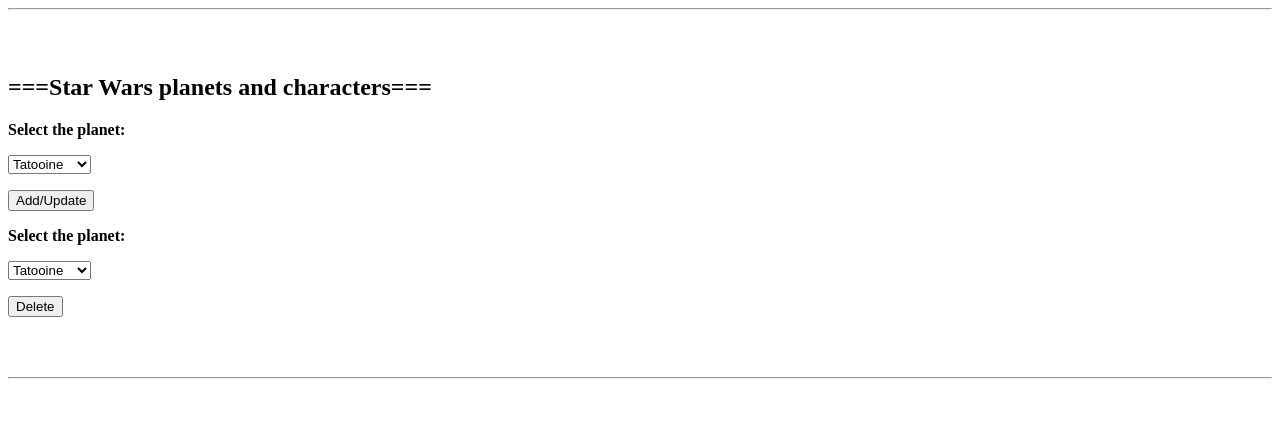
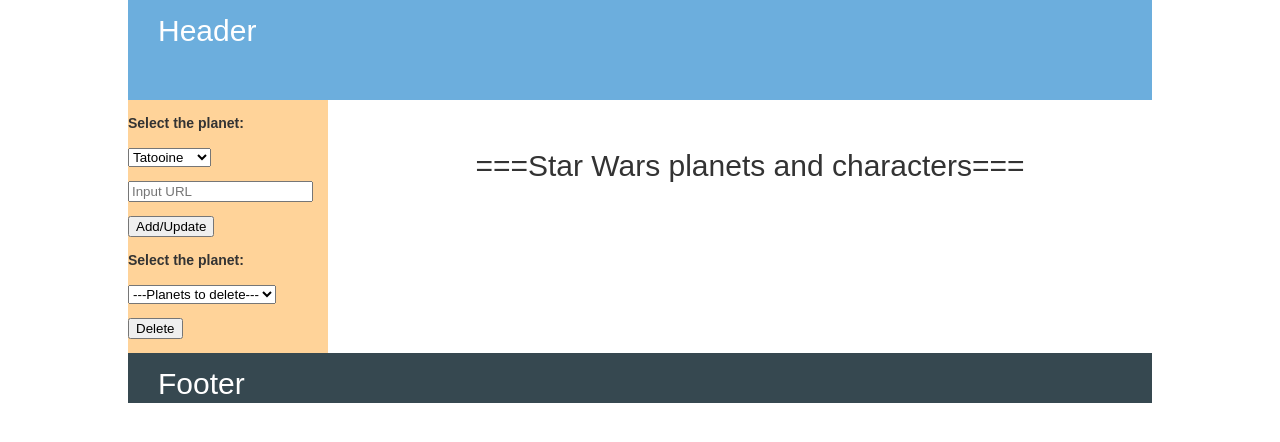
Before and after one commit to dobarden/epam24-diploma, a Flask app: page / in a window 1280 px wide. Shown: the top 442 px of the page. Run offline with Flask 2, Linux system fonts and the light colour scheme; data that the repository does not hold is empty.

Commit message:
Added text field for URL input

```diff
--- a/swapp/app.py
+++ b/swapp/app.py
@@ -5,11 +5,9 @@
 
 from flask import Flask, render_template, request
 from markupsafe import Markup
+import rds_db as db_sw
 
 app = Flask(__name__)
-
-import rds_db as db_sw
-
 
 @app.route('/')
 def index():
@@ -17,21 +15,50 @@
     br = "<br>\n"
     br = Markup(br)
     all_data = ""
+    form_items_for_del = "<option disabled selected>---Planets to delete---</option>"
     for item in all_planets:
-        all_data = all_data + str(item) + br
+        planet_items = '<h2>Planet ' + item[1] + ' and its residents: </h2><ul>'
+        planet_items += '<li> Name: ' + item[1] + '</li>'
+        planet_items += '<li> Gravity: ' + item[2] + '</li>'
+        planet_items += '<li> Climate: ' + item[3] + '</li>'
+        planet_items += '<li> Terrain: ' + item[4] + '</li>'
+        planet_items += '<li> Population: ' + str(item[5]) + '</li>'
+        planet_items += '<li> Added/Updated: ' + item[7] + '</li>'
+        planet_items += '</ul>'
+        planet_items = Markup(planet_items)
+        all_data = all_data + planet_items
+        form_items_for_del += '<option value="' + item[6] + '">' + item[1] + '</option>'
+
+        planet_residents = ''
         for character in all_characters:
             if character[3] == item[6]:
-                all_data = all_data + str(character) + br
-        all_data = all_data + br + br
-    return render_template('index.html', var=all_data)
+                planet_residents += '<tr>'
+                planet_residents += '<td><b>' + character[1] + '</b></td>'
+                planet_residents += '<td>' + character[2] + '</td>'
+                planet_residents += '<td>' + str(character[4]) + '</td>'
+                planet_residents += '<td>' + character[5] + '</td>'
+                planet_residents += '<td>' + character[6] + '</td>'
+                planet_residents += '</tr>'
+        planet_residents = '<table><tr style="background-color:#C1C1C1"><th>Name</th><th>Gender</th><th>Height</th><th>Mass</th><th>Added/Updated</th></tr>' + planet_residents + '</table><br>'
+        planet_residents = Markup(planet_residents)
+        all_data = all_data + planet_residents
+    form_items_for_del = Markup(form_items_for_del)
+
+    return render_template('index.html', var=all_data, form_items_for_del=form_items_for_del)
 
 
 @app.route('/insert', methods=['post'])
 def insert():
     if request.method == 'POST':
-        name = request.form['name']
-#        db_sw.import_planet(name)
-        ins_planet = db_sw.import_planet(name)
+        form_input_select = request.form['name']
+        form_input_text = request.form['form_input_text']
+
+        if not form_input_text:
+            planet_url = form_input_select
+        else:
+            planet_url = form_input_text
+
+        ins_planet = db_sw.import_planet(planet_url)
         if ins_planet == 1:
             planet_addel = "Added"
         else:
--- a/swapp/rds_db.py
+++ b/swapp/rds_db.py
@@ -31,24 +31,24 @@
     cur = conn.cursor()
     cur.execute(f"REPLACE INTO planets (name,gravity,climate,terrain,population,url,date) VALUES ('{data['name']}','{data['gravity']}','{data['climate']}','{data['terrain']}','{data['population']}','{data['url']}','{formatted_date}')")
     conn.commit()
-    print ("Number of rows:")
-    print(cur.rowcount)
+ #   print ("Number of rows:")
+ #   print(cur.rowcount)
     ins_planet = cur.rowcount
-    print("----------------")
-    print(formatted_date)
-    print("Planet: " + data['name'])
-    print("----------------")
-    print("Residents:")
+#    print("----------------")
+#    print(formatted_date)
+#    print("Planet: " + data['name'])
+ #   print("----------------")
+#    print("Residents:")
     for resident in data['residents']:
         resident_url = resident
         resident_response = requests.get(resident_url, headers={'Accept': 'application/json'}, params={format: json})
         resident_data = resident_response.json()
-        print(resident_data['name'])
+ #       print(resident_data['name'])
         cur = conn.cursor()
         cur.execute(f"REPLACE INTO characters (name,gender,homeworld,height,mass,date) VALUES ('{resident_data['name']}','{resident_data['gender']}','{resident_data['homeworld']}','{resident_data['height']}','{resident_data['mass']}','{formatted_date}')")
         conn.commit()
 
-    print("----------------")
+ #   print("----------------")
     return ins_planet
 #import_planet()
 
@@ -58,9 +58,9 @@
     Delete planet and its residents from the database
     """
    # del_planet = name_delete
-    print("-------------")
-    print(name_delete)
-    print("-------------")
+#    print("-------------")
+ #   print(name_delete)
+#    print("-------------")
     cur = conn.cursor()
     cur.execute(f"DELETE FROM planets WHERE (url = '{name_delete}')")
     del_planet = cur.rowcount
@@ -78,8 +78,8 @@
     cur.execute("SELECT * FROM characters")
     details_character = cur.fetchall()
 
-    print(details_planet)
-    print(details_character)
+ #   print(details_planet)
+ #   print(details_character)
 
     return details_planet, details_character;
 
--- /dev/null
+++ b/swapp/static/style.css
@@ -0,0 +1,80 @@
+* {
+    -webkit-box-sizing: border-box;
+    -moz-box-sizing: border-box;
+    box-sizing: border-box;
+}
+
+.clearfix:after {
+    content: "";
+    display:block;
+    clear: both;
+}
+
+html, body {
+    margin: 0;
+    padding: 0;
+    font-family: Arial,sans-serif;
+    font-size: 14px;
+    line-height: 1.4;
+    color: #333;
+    background-color: #fff;
+}
+
+.header, .content-wrapper, .container, .content, .footer {
+    display: -webkit-flex;
+    display: -moz-flex;
+    display: -ms-flex;
+    display: -o-flex;
+    display: flex;
+    flex-direction: row;
+}
+
+.header {
+    height: 100px;
+    background: #6CAEDD;
+    color: #fff;
+    -webkit-box-flex: 0;
+    -webkit-flex: none;
+    -ms-flex: none;
+    flex: none;
+}
+
+.footer {
+    height: 50px;
+    background: #364850;
+    color: #fff;
+    -webkit-box-flex: 0;
+    -webkit-flex: none;
+    -ms-flex: none;
+    flex: none;
+}
+
+.content-wrapper {
+    margin: 0 auto;
+    flex-direction: column;
+    width: 1024px;
+}
+
+.container {
+    flex-wrap: nowrap;
+}
+
+.content {
+    width: 100%;
+    flex-direction: column;
+    flex: 1 1 auto;
+    order: 0;
+    order: 2;
+    margin-left: 20px;
+}
+
+.sidebar {
+    background: #FFD399;
+    flex: 0 0 auto;
+}
+
+.sidebar1 {
+    width: 200px;
+    order: 1;
+    order: 0;
+}
--- a/swapp/templates/index.html
+++ b/swapp/templates/index.html
@@ -1,28 +1,27 @@
 <!DOCTYPE html>
-<html lang="en">
+<html lang="ru">
 <head>
     <meta charset="UTF-8">
-    <title>===Star Wars planets and characters===</title>
+    <meta name="viewport" content="width=device-width,minimum-scale=1,maximum-scale=10">
+    <title>Star Wars planets and characters</title>
+    <link rel="stylesheet" href="{{ url_for('static', filename='style.css') }}">
 </head>
 <body>
-<hr>
-    <br>
-    <br>
+    <div class="content-wrapper">
+        <header class="header">
+            <p style="font-size: 30px; margin: 0; padding: 10px 1em;">Header</p>
+        </header>
+
+        <div class="container clearfix">
+            <main class="content">
+                <p style="text-align: center; font-size: 30px; margin: 0; padding: 1.5em 0;">===Star Wars planets and characters===</p>
+
                 <p>{%- if request.path != "/" %} <h3 style="color:blue;">The planet is {{ addel_planet }}</h3> {% endif %}</p>
-    <h2>===Star Wars planets and characters===</h2>
-
 
                 {{var}}
-<!--<form action="/insert" method="POST">
-              <div>
-                <label for="user">Name:</label>
-                <input name="name" type="text" id="user">
-              </div>
-
-              <br>
-              <input type="submit" name="submit" value="Submit">
-            </form>
--->
+            </main>
+            <aside class="sidebar sidebar1">
+				<p style="text-align: center;">
 
                     <form action="/insert" method="POST">
 						<p><strong>Select the planet:</strong></p>
@@ -33,22 +32,23 @@
 							<option value="https://swapi.dev/api/planets/9/">Coruscant</option>
 							<option value="https://swapi.dev/api/planets/10/">Kamino</option>
 						</select></p>
+                        <p><input name="form_input_text" size="20" placeholder="Input URL"></p>
 						<p><input type="submit" value="Add/Update"></p>
 					</form>
 
 					<form action="/delete" method="POST">
 						<p><strong>Select the planet:</strong></p>
 						<p><select name="name_delete">
-  <option value="https://swapi.dev/api/planets/1/">Tatooine</option>
-  <option value="https://swapi.dev/api/planets/2/">Alderaan</option>
-  <option value="https://swapi.dev/api/planets/8/">Naboo</option>
-  <option value="https://swapi.dev/api/planets/9/">Coruscant</option>
-  <option value="https://swapi.dev/api/planets/10/">Kamino</option>
+							{{ form_items_for_del }}
 						</select></p>
 						<p><input type="submit" value="Delete"></p>
 					</form>
-    <br>
-    <br>
-<hr>
+            </aside>
+        </div>
+
+        <footer class="footer">
+            <p style="font-size: 30px; margin: 0; padding: 10px 1em;">Footer</p>
+        </footer>
+    </div>
 </body>
 </html>
```
Lines whose indentation alone changed are shown as unchanged.
